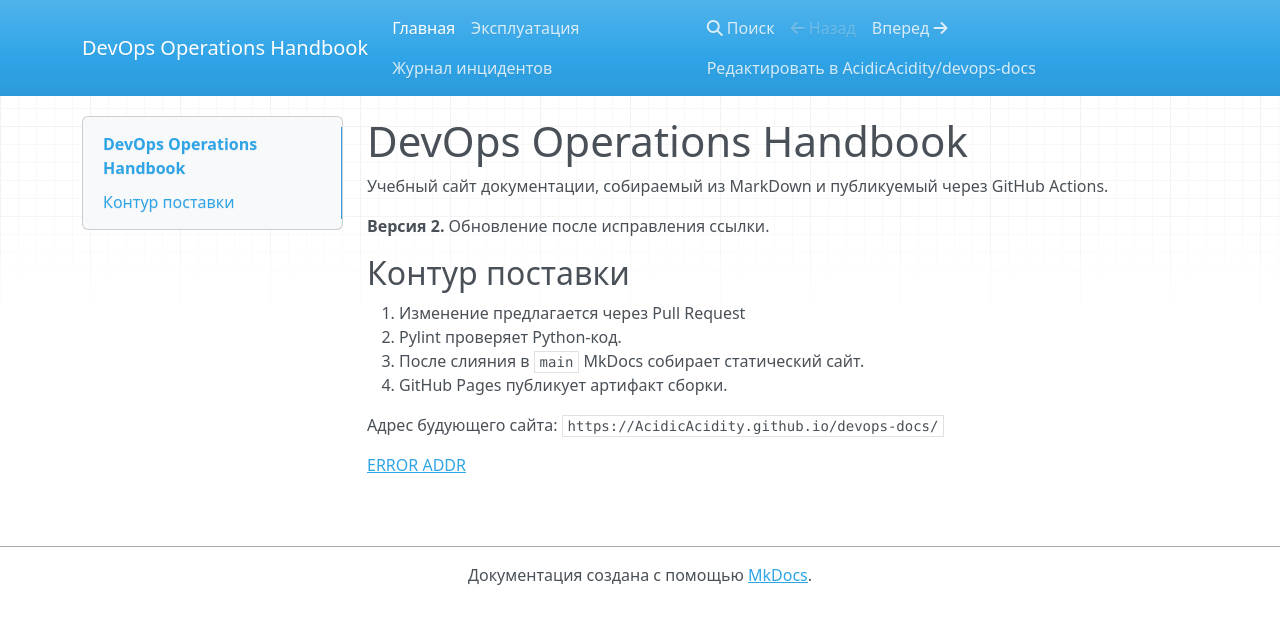
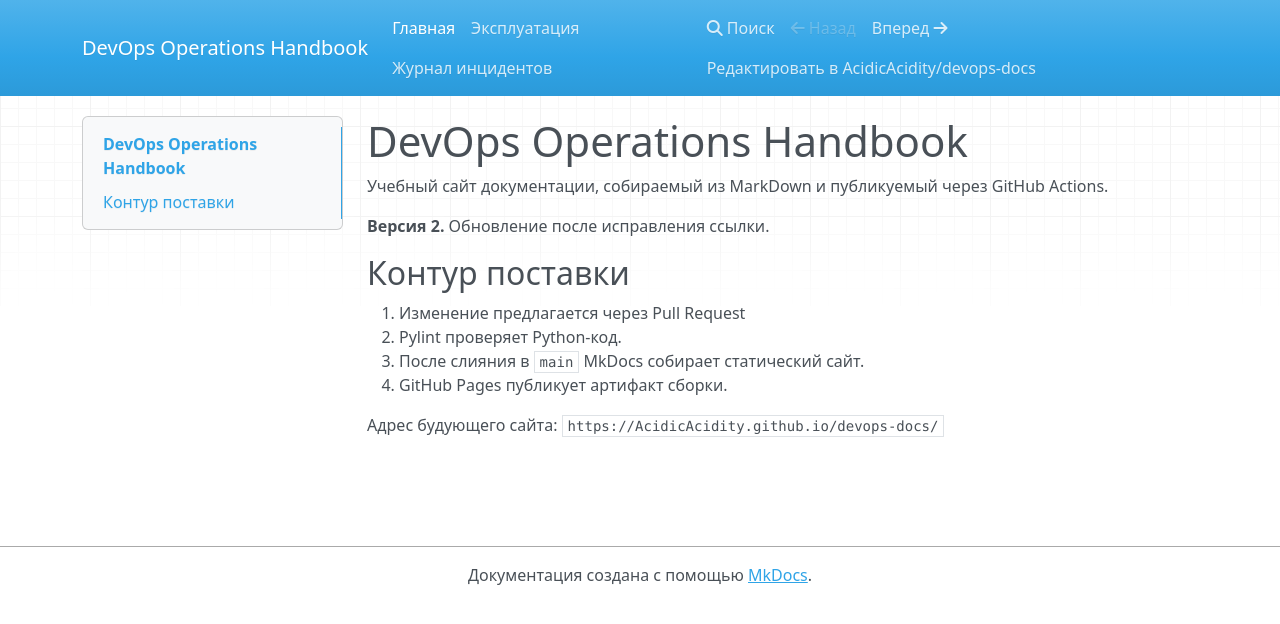
Before and after one commit to AcidicAcidity/devops-docs, an MkDocs documentation site: the page built from docs/index.md, in a window 1280 px wide. Shown: the top 624 px of the page. Built offline with MkDocs 1.6.1, drawn with Linux system fonts in a browser that asks for light colours; nearby versions of some CDN libraries.

Commit message:
docs: remove error

```diff
--- a/docs/index.md
+++ b/docs/index.md
@@ -12,5 +12,3 @@
 4. GitHub Pages публикует артифакт сборки.
 
 Адрес будующего сайта: `https://AcidicAcidity.github.io/devops-docs/`
-
-[ERROR ADDR](miss.md)
```
